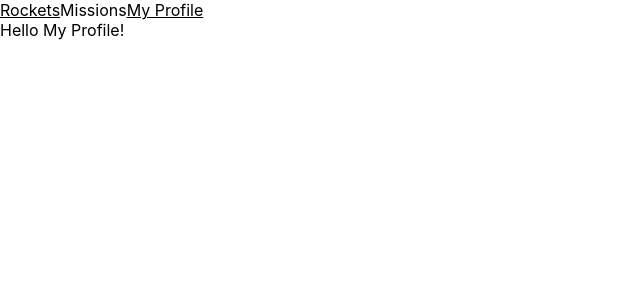
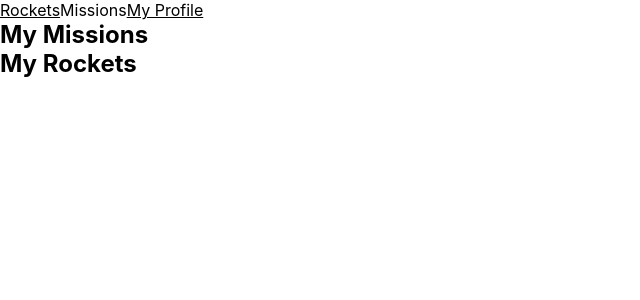
Before and after one commit to yuvenalmash/space-travelers-hub, a React (Create React App) app: page /myProfile in a window 1280 px wide. Shown: the top 300 px of the page, without its empty margins (0-640 px from the left). Built offline with nearby package versions, Linux system fonts and the light colour scheme.

Commit message:
Import myprofilelists component

```diff
--- a/src/components/pages/MyProfile.js
+++ b/src/components/pages/MyProfile.js
@@ -1,5 +1,9 @@
+import MyProfileLists from '../myProfile/MyProfileLists';
+
 const MyProfile = () => (
-  <p>Hello My Profile!</p>
+  <>
+    <MyProfileLists />
+  </>
 );
 
 export default MyProfile;
```
